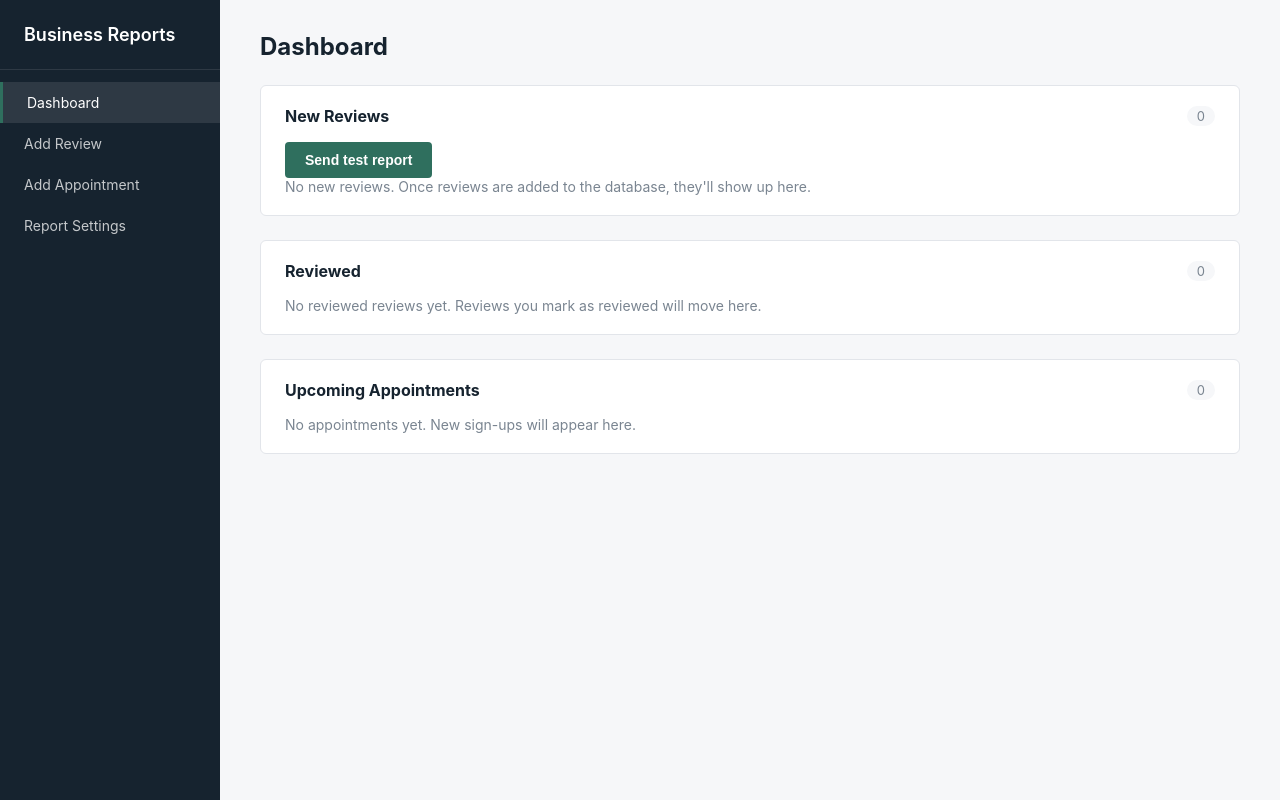
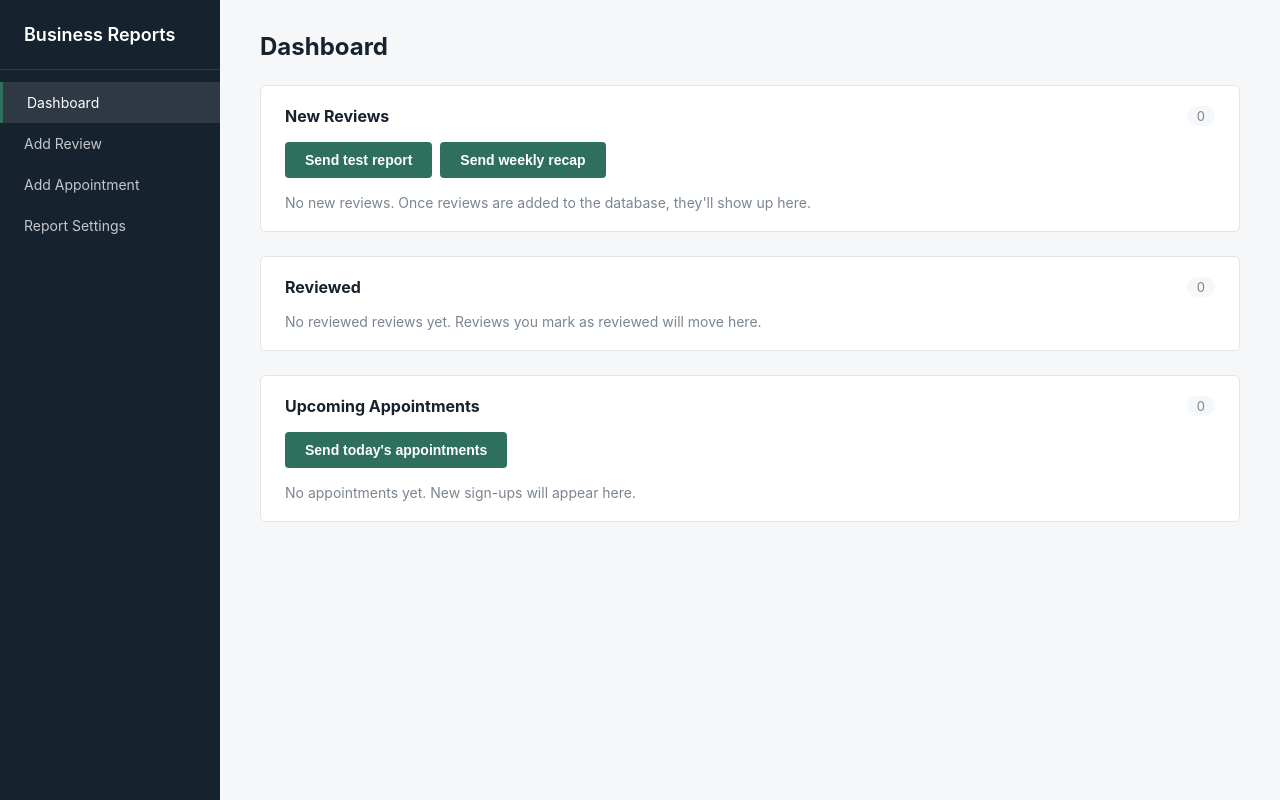
Before and after one commit to Carter-Black/leadsandreviewsystem, a Flask app: page / in a window 1280 px wide. Run offline with Flask 3, Linux system fonts and the light colour scheme; data that the repository does not hold is empty.

Commit message:
Added buttons on the dashboard to send the weekly review recap and today's appointment list by email, connecting the email report functions to the app. Both work in dry-run mode, so they can be tested safely without sending real emails.

```diff
--- a/app.py
+++ b/app.py
@@ -2,7 +2,8 @@ from flask import Flask, render_template, request, redirect, url_for
 import os
 from dotenv import load_dotenv
 import db
-from emailer import send_test_email, is_dry_run
+from datetime import datetime
+from emailer import send_test_email, send_weekly_recap, send_daily_appointments, is_dry_run
 
 # loads RESEND_API_KEY, REPORT_EMAIL and EMAIL_DRY_RUN from the .env file if it has them
 load_dotenv()
@@ -68,5 +69,25 @@ def test_email():
     return "Test email sent"
 
 
+@app.route("/send-weekly-recap", methods=["POST"])
+def weekly_recap():
+    recipient = os.environ.get("REPORT_EMAIL", "")
+    send_weekly_recap(recipient)
+    if is_dry_run():
+        return "Dry run, no email sent. The weekly recap was printed in the terminal."
+    return "Weekly recap sent"
+
+
+@app.route("/send-daily-appointments", methods=["POST"])
+def daily_appointments():
+    recipient = os.environ.get("REPORT_EMAIL", "")
+    # same YYYY-MM-DD format the appointment form's date picker saves
+    today = datetime.now().date().isoformat()
+    send_daily_appointments(recipient, today)
+    if is_dry_run():
+        return "Dry run, no email sent. Today's appointments were printed in the terminal."
+    return "Today's appointments sent"
+
+
 if __name__ == "__main__":
     app.run(debug=True)
--- a/static/style.css
+++ b/static/style.css
@@ -115,6 +115,13 @@ body {
   background: var(--bg);
   border-radius: 12px;
   padding: 2px 10px;
+}
+
+/* row of email buttons at the top of a panel */
+.panel-actions {
+  display: flex;
+  gap: 8px;
+  margin-bottom: 16px;
 }
 
 .empty-state {
--- a/templates/dashboard.html
+++ b/templates/dashboard.html
@@ -14,9 +14,15 @@
       <span class="panel-count">{{ reviews|length if reviews else 0 }}</span>
     </div>
 
-    <form method="POST" action="{{ url_for('test_email') }}">
-      <button type="submit" class="submit-btn">Send test report</button>
-    </form>
+    <div class="panel-actions">
+      <form method="POST" action="{{ url_for('test_email') }}">
+        <button type="submit" class="submit-btn">Send test report</button>
+      </form>
+      <!-- emails a recap of reviews added in the last 7 days -->
+      <form method="POST" action="{{ url_for('weekly_recap') }}">
+        <button type="submit" class="submit-btn">Send weekly recap</button>
+      </form>
+    </div>
 
     {% if reviews %}
       <ul class="review-list">
@@ -75,6 +81,13 @@
       <span class="panel-count">{{ appointments|length if appointments else 0 }}</span>
     </div>
 
+    <div class="panel-actions">
+      <!-- emails just today's appointments, not the whole week shown below -->
+      <form method="POST" action="{{ url_for('daily_appointments') }}">
+        <button type="submit" class="submit-btn">Send today's appointments</button>
+      </form>
+    </div>
+
     {% if appointments %}
       <table class="appointment-table">
         <thead>
```
